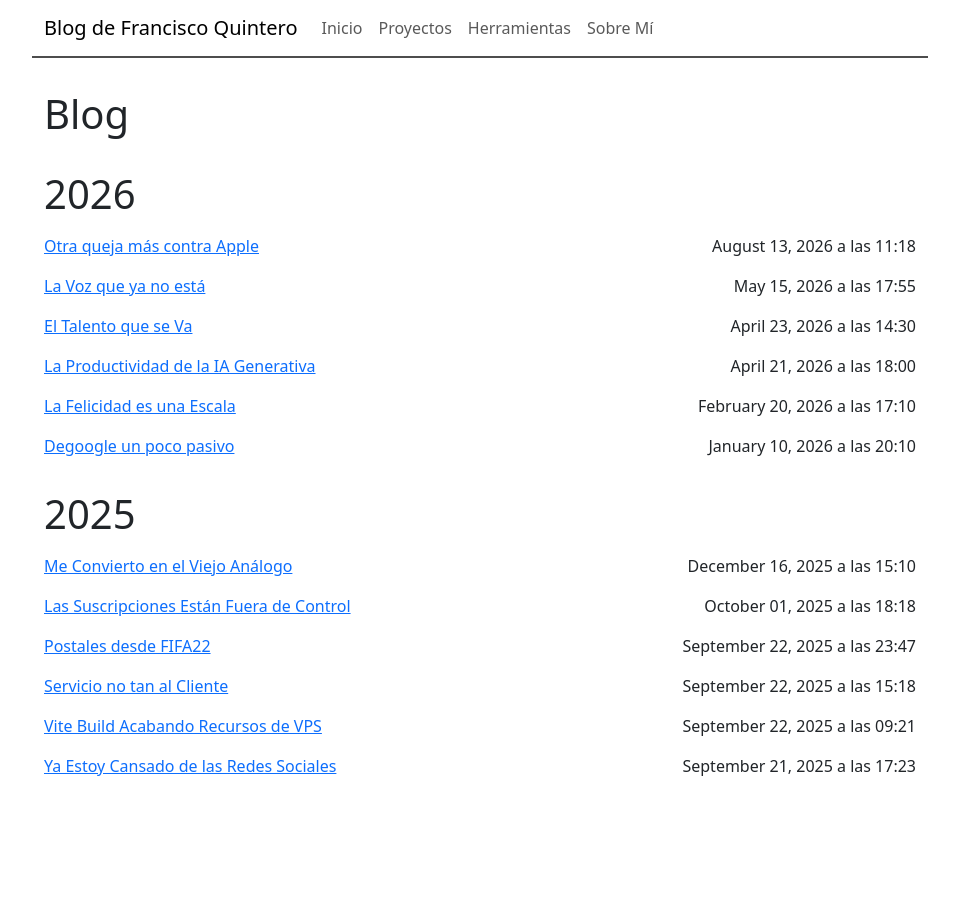
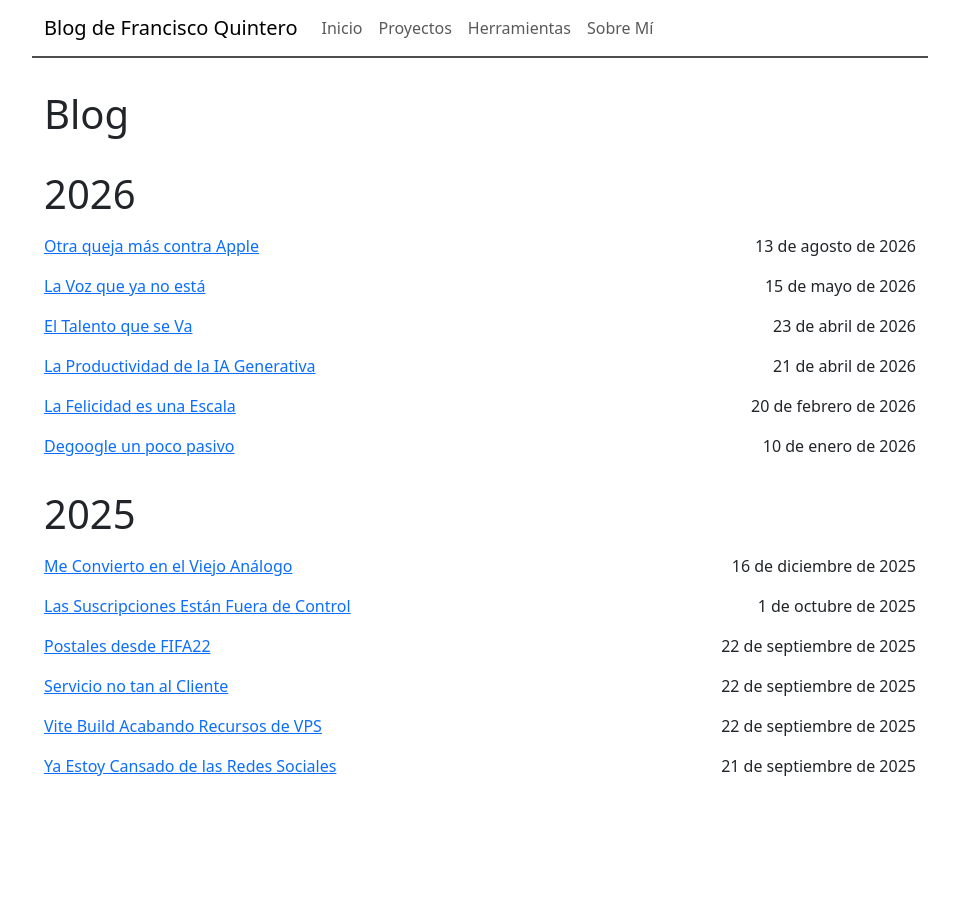
Before and after one commit to cesc1989/franciscoquintero, a Jekyll site: the page built from blog.html, in a window 1280 px wide. Shown: the whole page, without its empty margins (160-1119 px from the left). Built offline with Jekyll 4.4.1, drawn with Linux system fonts in a browser that asks for light colours.

Commit message:
reajuste en blog y fechas en español

```diff
--- /dev/null
+++ b/_data/meses.json
@@ -0,0 +1,4 @@
+[
+  "enero", "febrero", "marzo", "abril", "mayo", "junio",
+  "julio", "agosto", "septiembre", "octubre", "noviembre", "diciembre"
+]
--- /dev/null
+++ b/_includes/fecha.html
@@ -0,0 +1,2 @@
+{%- assign indice_mes = include.date | date: "%-m" | minus: 1 -%}
+{{- include.date | date: "%-d" }} de {{ site.data.meses[indice_mes] }} de {{ include.date | date: "%Y" -}}
--- a/_layouts/posts.html
+++ b/_layouts/posts.html
@@ -8,6 +8,7 @@
 
     <script src="https://cdn.jsdelivr.net/npm/bootstrap@5.3.8/dist/js/bootstrap.bundle.min.js" integrity="sha384-FKyoEForCGlyvwx9Hj09JcYn3nv7wiPVlz7YYwJrWVcXK/BmnVDxM+D2scQbITxI" crossorigin="anonymous"></script>
 
+  {% if page.collection == 'posts' %}
   <script type="application/ld+json">
   {
     "@context": "https://schema.org",
@@ -30,6 +31,7 @@
     }
   }
   </script>
+  {% endif %}
   </head>
 
   <body class="container blog-container">
@@ -60,9 +62,11 @@
     <main class="container">
       <h1>{{ page.title }}</h1>
 
-      <span class="fs-5 text-muted">
-        {{ page.date | date: "%B %d, %Y a las %H:%M" }}
-      </span>
+      {% if page.collection == 'posts' %}
+        <span class="fs-5 text-muted">
+          {% include fecha.html date=page.date %}
+        </span>
+      {% endif %}
 
       <div class="mt-4 mb-8">
         {{ content }}
--- a/blog.html
+++ b/blog.html
@@ -26,7 +26,7 @@ layout: posts
 
       <div class="col col-md-4">
         <span class="float-end post-date archive-date">
-          {{ post.date | date: "%B %d, %Y a las %H:%M" }}
+          {% include fecha.html date=post.date %}
         </span>
       </div>
     </div>
```
